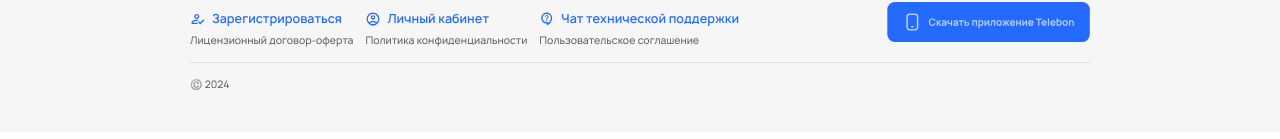
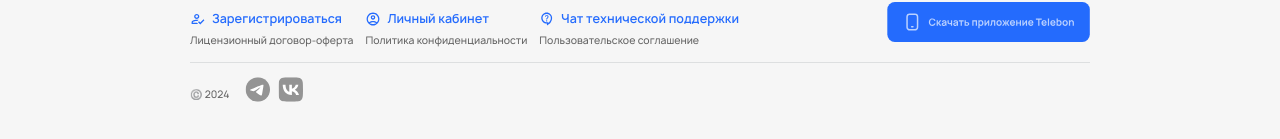
Before and after one commit to Pavel293/Site2, a Next.js app: page /baza-znaniy in a window 1280 px wide. Shown: the part 794-933 px from the top of the page. Built offline with nearby package versions, Linux system fonts and the light colour scheme.

Commit message:
CommonButton.tsx and CommonInput.tsx

```diff
--- /dev/null
+++ b/src/assets/icons/TelegramLogo.tsx
@@ -0,0 +1,36 @@
+import React from 'react'
+
+export function TelegramLogo() {
+	return (
+		<svg
+			width="41"
+			height="41"
+			viewBox="0 0 41 41"
+			fill="none"
+			xmlns="http://www.w3.org/2000/svg"
+		>
+			<g clipPath="url(#clip0_1287_4002)">
+				<path
+					d="M20.9966 40.5167C32.0469 40.5167 41.0049 31.5586 41.0049 20.5083C41.0049 9.45803 32.0469 0.5 20.9966 0.5C9.94631 0.5 0.988281 9.45803 0.988281 20.5083C0.988281 31.5586 9.94631 40.5167 20.9966 40.5167Z"
+					fill="currentColor"
+				/>
+				<path
+					fillRule="evenodd"
+					clipRule="evenodd"
+					d="M10.0344 20.2918C15.8653 17.7595 19.7471 16.0768 21.6963 15.2605C27.2439 12.9448 28.4101 12.545 29.1598 12.5283C29.3264 12.5283 29.6929 12.5616 29.9428 12.7616C30.1427 12.9282 30.1927 13.1447 30.226 13.3113C30.2593 13.4779 30.2927 13.8278 30.2593 14.0943C29.9595 17.2597 28.66 24.9398 27.9936 28.4717C27.7104 29.9711 27.1606 30.4708 26.6275 30.5208C25.4613 30.6208 24.5784 29.7545 23.4622 29.0214C21.6963 27.8719 20.7133 27.1556 18.9974 26.0227C17.0149 24.7232 18.2977 24.0069 19.4305 22.8407C19.7304 22.5408 24.8449 17.8761 24.9449 17.4596C24.9616 17.4096 24.9616 17.2097 24.8449 17.1097C24.7283 17.0098 24.5617 17.0431 24.4284 17.0764C24.2452 17.1097 21.4464 18.9756 15.9986 22.6574C15.199 23.2072 14.4826 23.4738 13.8329 23.4571C13.1165 23.4404 11.7504 23.0573 10.7175 22.7241C9.46801 22.3242 8.46843 22.1077 8.55173 21.408C8.60171 21.0414 9.1015 20.6749 10.0344 20.2918Z"
+					fill="white"
+				/>
+			</g>
+			<defs>
+				<clipPath id="clip0_1287_4002">
+					<rect
+						width="40"
+						height="40"
+						fill="white"
+						transform="translate(0.988281 0.5)"
+					/>
+				</clipPath>
+			</defs>
+		</svg>
+	)
+}
--- /dev/null
+++ b/src/assets/icons/VKLogo.tsx
@@ -0,0 +1,34 @@
+import React from 'react'
+
+export function VKLogo() {
+	return (
+		<svg
+			width="41"
+			height="41"
+			viewBox="0 0 41 41"
+			fill="none"
+			xmlns="http://www.w3.org/2000/svg"
+		>
+			<g clipPath="url(#clip0_1287_4005)">
+				<path
+					d="M0.988281 19.7C0.988281 10.649 0.988281 6.12355 3.80006 3.31177C6.61183 0.5 11.1373 0.5 20.1883 0.5H21.7883C30.8393 0.5 35.3647 0.5 38.1765 3.31177C40.9883 6.12355 40.9883 10.649 40.9883 19.7V21.3C40.9883 30.351 40.9883 34.8764 38.1765 37.6882C35.3647 40.5 30.8393 40.5 21.7883 40.5H20.1883C11.1373 40.5 6.61183 40.5 3.80006 37.6882C0.988281 34.8764 0.988281 30.351 0.988281 21.3V19.7Z"
+					fill="currentColor"
+				/>
+				<path
+					d="M22.2715 29.3167C13.1549 29.3167 7.95495 23.0667 7.73828 12.6667H12.3049C12.4549 20.3001 15.8215 23.5334 18.4882 24.2001V12.6667H22.7884V19.2501C25.4217 18.9667 28.188 15.9667 29.1214 12.6667H33.4214C32.7048 16.7334 29.7048 19.7334 27.5714 20.9667C29.7048 21.9667 33.1216 24.5834 34.4216 29.3167H29.6881C28.6714 26.1501 26.1384 23.7001 22.7884 23.3667V29.3167H22.2715Z"
+					fill="white"
+				/>
+			</g>
+			<defs>
+				<clipPath id="clip0_1287_4005">
+					<rect
+						width="40"
+						height="40"
+						fill="white"
+						transform="translate(0.988281 0.5)"
+					/>
+				</clipPath>
+			</defs>
+		</svg>
+	)
+}
--- a/src/assets/icons/icon.tsx
+++ b/src/assets/icons/icon.tsx
@@ -59,6 +59,8 @@ import { CookieIcon } from './CookieIcon'
 import { ContentCopy } from './ContentCopy'
 import { Error } from './Error'
 import { Triangle } from './Triangle'
+import { TelegramLogo } from './TelegramLogo'
+import { VKLogo } from './VKLogo'
 
 export enum EIcons {
 	hover1,
@@ -122,6 +124,8 @@ export enum EIcons {
 	contentcopy,
 	errorimage,
 	triangle,
+	telegramlogo,
+	vklogo,
 }
 
 const ICONS: Record<EIcons, any> = {
@@ -186,6 +190,8 @@ const ICONS: Record<EIcons, any> = {
 	[EIcons.contentcopy]: ContentCopy,
 	[EIcons.errorimage]: Error,
 	[EIcons.triangle]: Triangle,
+	[EIcons.telegramlogo]: TelegramLogo,
+	[EIcons.vklogo]: VKLogo,
 }
 
 interface IIconProps {
--- a/src/components/layout/footer/Footer.module.scss
+++ b/src/components/layout/footer/Footer.module.scss
@@ -120,6 +120,34 @@
 			display: flex;
 			height: 1px;
 			background: #dddfe0;
+		}
+		.underline {
+			display: flex;
+			flex-direction: row;
+			align-items: flex-end;
+			gap: 16px;
+			a {
+				svg {
+					transition: color 0.5s;
+					color: #00000066;
+				}
+
+				&:nth-child(2) {
+					margin-left: 16px;
+
+					svg {
+						&:hover {
+							color: #25a2e0;
+						}
+					}
+				}
+
+				&:nth-child(3):hover {
+					svg {
+						color: #0077ff;
+					}
+				}
+			}
 		}
 	}
 	.text {
@@ -277,6 +305,19 @@
 					}
 				}
 			}
+			.underline {
+				gap: 12px;
+				a {
+					svg {
+						width: 30px;
+						height: 30px;
+					}
+
+					&:nth-child(2) {
+						margin-left: 12px;
+					}
+				}
+			}
 		}
 		.text {
 			gap: 8px;
@@ -390,6 +431,19 @@
 								width: fit-content;
 							}
 						}
+					}
+				}
+			}
+			.underline {
+				gap: 8px;
+				a {
+					svg {
+						width: 25px;
+						height: 25px;
+					}
+
+					&:nth-child(2) {
+						margin-left: 8px;
 					}
 				}
 			}
@@ -514,6 +568,19 @@
 								width: fit-content;
 							}
 						}
+					}
+				}
+			}
+			.underline {
+				gap: 6px;
+				a {
+					svg {
+						width: 18px;
+						height: 18px;
+					}
+
+					&:nth-child(2) {
+						margin-left: 6px;
 					}
 				}
 			}
@@ -660,6 +727,22 @@
 			.line {
 				display: none;
 			}
+			.underline {
+				gap: 4vw;
+				a {
+					svg {
+						width: 8.53vw;
+						height: 8.53vw;
+					}
+
+					&:nth-child(2) {
+						margin-left: 49.6vw;
+					}
+				}
+				.text {
+					font-size: 4.26vw;
+				}
+			}
 		}
 		.text {
 			display: flex;
--- a/src/components/layout/footer/Footer.tsx
+++ b/src/components/layout/footer/Footer.tsx
@@ -99,26 +99,26 @@ const Footer: FC = () => {
 							<div className={styles.left}>
 								<div className={styles.textcontent}>
 									<div className={styles.text}>
-										<Link href='https://lk.telebon.ru/auth' target={'_blank'}>
+										<Link href="https://lk.telebon.ru/auth" target={'_blank'}>
 											<p className={styles.authtext}>Войти</p>
 										</Link>
 										<Link
-											href='https://lk.telebon.ru/registration'
+											href="https://lk.telebon.ru/registration"
 											target={'_blank'}
 										>
 											<p className={styles.authtext}>Регистрация</p>
 										</Link>
-										<Link href='/info/licence'>
+										<Link href="/info/licence">
 											<p>Лицензионный договор-оферта</p>
 										</Link>
-										<Link href='/info/privacy-policy'>
+										<Link href="/info/privacy-policy">
 											<p>Политика конфиденциальности</p>
 										</Link>
-										<Link href='/info/agreement'>
+										<Link href="/info/agreement">
 											<p>Пользовательское соглашение</p>
 										</Link>
 										<Link
-											href='https://t.me/+Z4n8gxkEgQZmYjMy'
+											href="https://t.me/+Z4n8gxkEgQZmYjMy"
 											target={'_blank'}
 										>
 											<p>
@@ -135,14 +135,14 @@ const Footer: FC = () => {
 						) : (
 							<div className={styles.left}>
 								<div className={styles.logo}>
-									<Link href='/'>
-										<Image src={LogoImageNew} alt='LogoImage' />
+									<Link href="/">
+										<Image src={LogoImageNew} alt="LogoImage" />
 									</Link>
 								</div>
 								<div className={styles.textcontent}>
 									<div className={styles.text}>
 										<Link
-											href='https://lk.telebon.ru/registration'
+											href="https://lk.telebon.ru/registration"
 											target={'_blank'}
 										>
 											<p>
@@ -150,24 +150,24 @@ const Footer: FC = () => {
 												<span>Зарегистрироваться</span>
 											</p>
 										</Link>
-										<Link href='/info/licence'>
+										<Link href="/info/licence">
 											<p>Лицензионный договор-оферта</p>
 										</Link>
 									</div>
 									<div className={styles.text}>
-										<Link href='https://lk.telebon.ru/auth' target={'_blank'}>
+										<Link href="https://lk.telebon.ru/auth" target={'_blank'}>
 											<p>
 												<IconInstance name={EIcons.accountcircle} />
 												<span>Личный кабинет</span>
 											</p>
 										</Link>
-										<Link href='/info/privacy-policy'>
+										<Link href="/info/privacy-policy">
 											<p>Политика конфиденциальности</p>
 										</Link>
 									</div>
 									<div className={styles.text}>
 										<Link
-											href='https://t.me/+Z4n8gxkEgQZmYjMy'
+											href="https://t.me/+Z4n8gxkEgQZmYjMy"
 											target={'_blank'}
 										>
 											<p>
@@ -175,7 +175,7 @@ const Footer: FC = () => {
 												<span>Чат технической поддержки</span>
 											</p>
 										</Link>
-										<Link href='/info/agreement'>
+										<Link href="/info/agreement">
 											<p>Пользовательское соглашение</p>
 										</Link>
 									</div>
@@ -279,9 +279,9 @@ const Footer: FC = () => {
 								</div>
 							)}
 							{isMobile ? (
-								<Link href='/'>
+								<Link href="/">
 									<div className={styles.logo}>
-										<Image src={LogoImageNew} alt='LogoImage' />
+										<Image src={LogoImageNew} alt="LogoImage" />
 									</div>
 								</Link>
 							) : null}
@@ -292,6 +292,12 @@ const Footer: FC = () => {
 						<div className={styles.text}>
 							<p>©️ 2024</p>
 						</div>
+						<Link href={'https://t.me/telebon_channel'} target={'_blank'}>
+							<IconInstance name={EIcons.telegramlogo} />
+						</Link>
+						<Link href={'https://vk.com/teleboncrm'} target={'_blank'}>
+							<IconInstance name={EIcons.vklogo} />
+						</Link>
 					</div>
 					<ModalCopy
 						isOpen={copiedSuccess}
@@ -307,7 +313,7 @@ const Footer: FC = () => {
 							</div>
 							<p>
 								Продолжая использовать наш сайт, вы даете{' '}
-								<Link href='/info/cookie'>
+								<Link href="/info/cookie">
 									<span>согласие на использование файлов «cookie»</span>
 								</Link>
 								. Если вы не хотите, чтобы ваши данные обрабатывались, измените
--- a/src/utils/meta/Meta.tsx
+++ b/src/utils/meta/Meta.tsx
@@ -26,12 +26,10 @@ const Meta: FC<ISeo> = ({ title, description, image, children }) => {
 					<meta property="og:title" content={titleMerge(title)} />
 					<meta property="og:url" content={currentUrl} />
 					<meta property="og:site_name" content="Telebon" />
-					<meta property="og:image" content={imageUrl} />
 					<meta
 						property="og:image"
 						content="https://telebon.ru/preview/mini_logo_preview.png"
 					/>
-					<meta property="og:image" content={imageUrl} />
 					<meta property="og:site_name" content={siteName} />
 					<meta
 						property="og:description"
```
